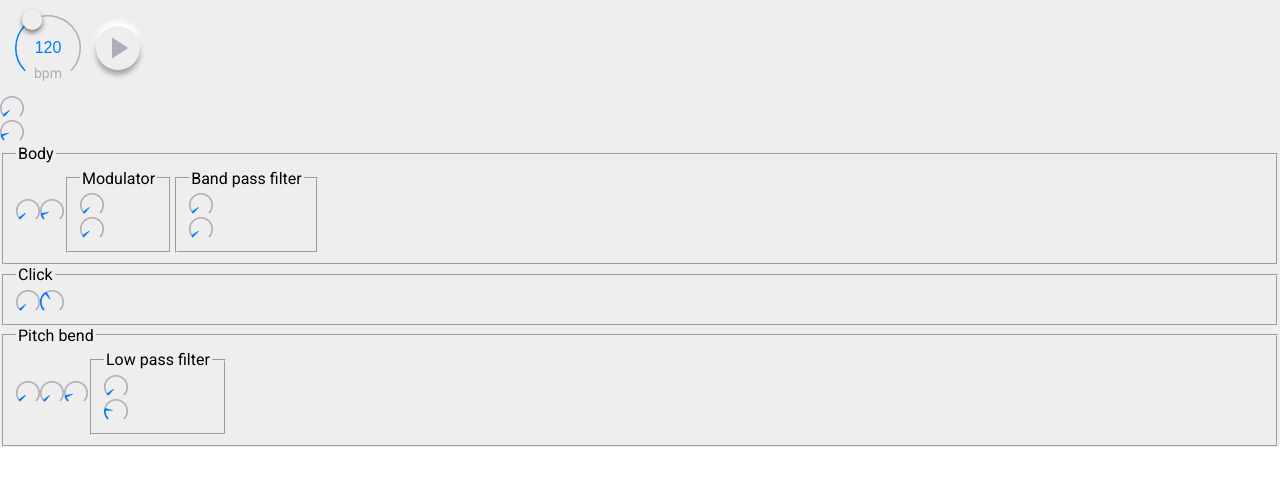
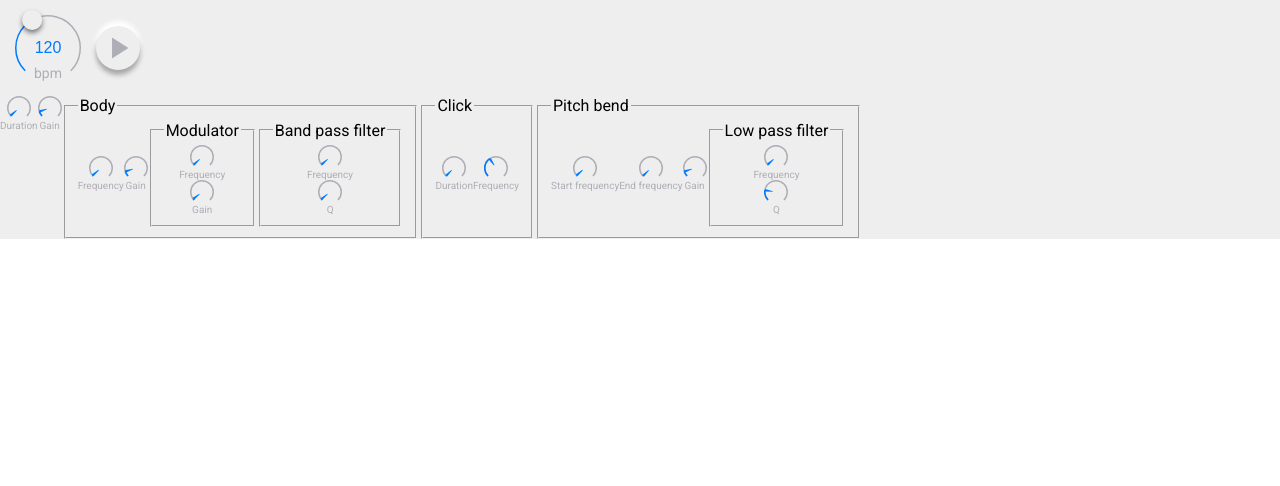
Before and after one commit to Volcomix/jsdaw, a React app: page / in a window 1280 px wide. Shown: the top 486 px of the page. Built offline with nearby package versions, Linux system fonts and the light colour scheme.

Commit message:
Add knob label

```diff
--- a/src/shared/Knob.component.jsx
+++ b/src/shared/Knob.component.jsx
@@ -24,7 +24,8 @@ class Knob extends React.Component {
   render() {
     const { label, min, max, step, value, onValueChange } = this.props
     return (
-      <div style={styles.container}>
+      <span style={styles.container}>
+        <div style={styles.knob}>
           <canvas
             width={width}
             height={width}
@@ -38,6 +39,8 @@ class Knob extends React.Component {
             ref={canvas => this.foreground = canvas}
           />
         </div>
+        <label style={styles.label}>{label}</label>
+      </span>
     )
   }
 
@@ -91,8 +94,13 @@ class Knob extends React.Component {
 
 const styles = {
   container: {
+    display: 'flex',
+    flexDirection: 'column',
+    alignItems: 'center',
+  },
+  knob: {
     position: 'relative',
-    width,
+    width: width,
     height: width,
   },
   background: {
@@ -107,6 +115,11 @@ const styles = {
     top: 0,
     zIndex: 20,
   },
+  label: {
+    fontSize: 10,
+    color: borderColor,
+    whiteSpace: 'nowrap',
+  },
 }
 
 export default Knob
--- a/src/synth/BassDrum/BassDrum.component.jsx
+++ b/src/synth/BassDrum/BassDrum.component.jsx
@@ -28,7 +28,7 @@ class BassDrum extends React.Component {
   render() {
     const { duration, gain, body, click, pitchBend } = this.state
     return (
-      <div>
+      <div style={styles.container}>
         <Knob
           label='Duration'
           step={0.01}
@@ -71,4 +71,10 @@ class BassDrum extends React.Component {
   }
 }
 
+const styles = {
+  container: {
+    display: 'flex',
+  },
+}
+
 export default BassDrum
```
Lines whose indentation alone changed are shown as unchanged.
